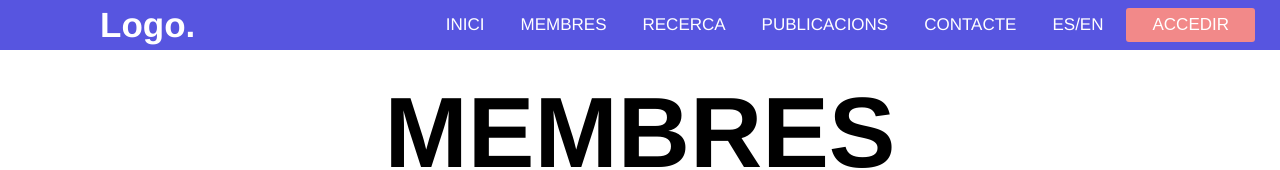
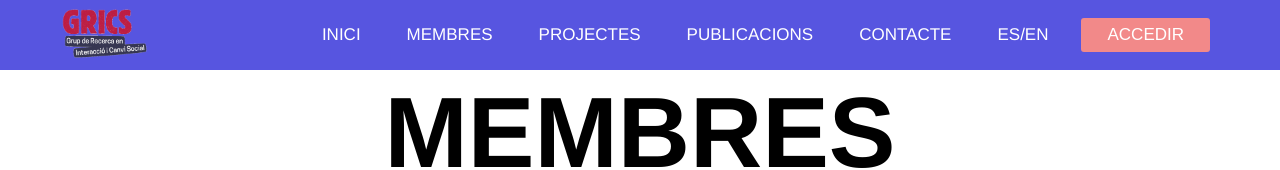
Before and after one commit to markis24/Proyecto-UB-GRICS, a React (Vite) app: page / in a window 1280 px wide. Shown: the top 170 px of the page. Built offline with nearby package versions, Linux system fonts and the light colour scheme.

Commit message:
algunas modificaciones

```diff
--- a/src/Componentes/Miembros/Membres.jsx
+++ b/src/Componentes/Miembros/Membres.jsx
@@ -9,6 +9,7 @@ function Membres() {
         { nombre: 'Miembro 3', cargo: 'Cargo 3', descripcion: 'Descripción 3', imagen: 'https://img.freepik.com/foto-gratis/hombre-moreno-positiva-brazos-cruzados_1187-5797.jpg' },
         { nombre: 'Miembro 4', cargo: 'Cargo 4', descripcion: 'Descripción 4', imagen: 'https://img.freepik.com/foto-gratis/hombre-moreno-positiva-brazos-cruzados_1187-5797.jpg' }
     ];
+
     const [miembroSeleccionado, setMiembroSeleccionado] = useState(miembros[0]);
 
     const mostrarPopup = (miembro) => {
--- a/src/Componentes/Navbar/Header.css
+++ b/src/Componentes/Navbar/Header.css
@@ -11,30 +11,39 @@ body {
 }
 
 nav {
+    display: flex;
+    align-items: center;
+    justify-content: space-between;
     background-color: #5755e0;
-    height: 50px;
+    height: 70px;
     width: 100%;
     position: fixed;
     z-index: 1000;
+    padding: 0 10px; /* Added padding for some spacing on the sides */
 }
 
-label.logo {
-    color: white;
-    font-size: 35px;
-    line-height: 50px;
-    padding: 0 100px;
-    font-weight: bold;
+nav .logo {
+    flex: 0 0 auto; /* Logo container can grow or shrink */
+}
+
+nav .logo img {
+    height: auto;
+    width: 80vw;
+    max-width: 90px;
+    min-width: 20px;
+    margin-left: 50px;
 }
 
 nav ul {
-    float: right;
-    margin-right: 20px;
+    display: flex;
+    align-items: center;
+    margin: 0;
+    padding: 0;
+    margin-right: 50px;
 }
 
 nav ul li {
-    display: inline-block;
-    line-height: 50px;
-    margin: 0 5px;
+    padding: 0 10px;
 }
 
 nav ul li a {
@@ -125,8 +134,15 @@ nav ul li button a:hover {
     }
 }
 
+
 section {
     background: url(bg1.jpg) no-repeat;
     background-size: cover;
     height: calc(100vh - 50px);
 }
+
+@media (max-width: 768px) {
+    nav .logo img {
+        width: 15vw; /* Increase the percentage for smaller screens if needed */
+    }
+}
--- a/src/Componentes/Navbar/Header.jsx
+++ b/src/Componentes/Navbar/Header.jsx
@@ -1,28 +1,27 @@
 import './Header.css';
 import React from 'react';
-
+import LogoGRICS from './LogoGRICS.png';
 
 function Header() {
-
     return (
         <nav>
             <input type="checkbox" id="check" />
             <label for="check" class="checkbtn">
                 <i class="fas fa-bars"></i>
             </label>
-            <label class="logo">Logo.</label>
+            <label class="logo">
+                <img src={LogoGRICS} alt="LogoGRICS" className="LogoGRICS" />
+            </label>
             <ul>
                 <li><a href="#">Inici</a></li>
                 <li><a href="#">Membres</a></li>
-                <li><a href="#">Recerca</a></li>
+                <li><a href="#">Projectes</a></li>
                 <li><a href="#">Publicacions</a></li>
                 <li><a href="#">Contacte</a></li>
                 <li><a href="#">ES/EN</a></li>
                 <li><button><a>Accedir</a></button></li>
             </ul>
         </nav>
-
-
     );
 }
 
```
Also changed, not shown: src/Componentes/Navbar/LogoGRICS.png (added).
